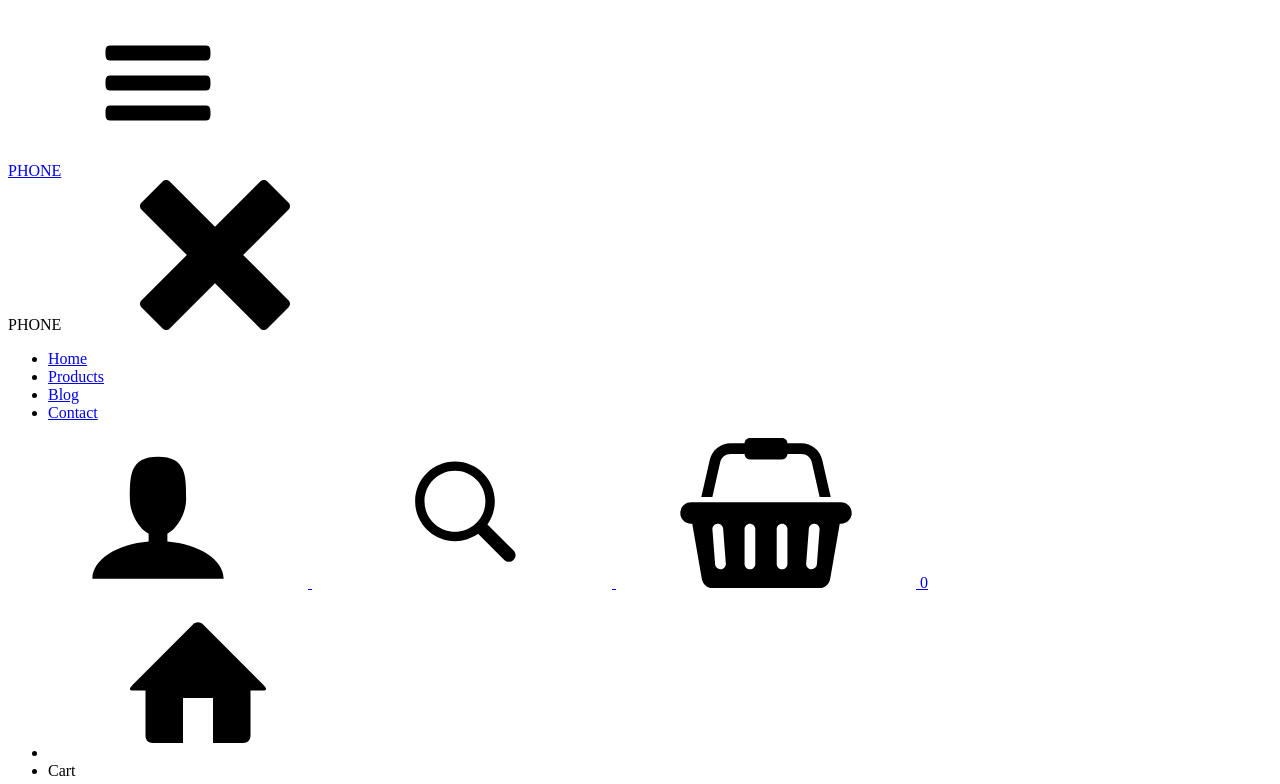
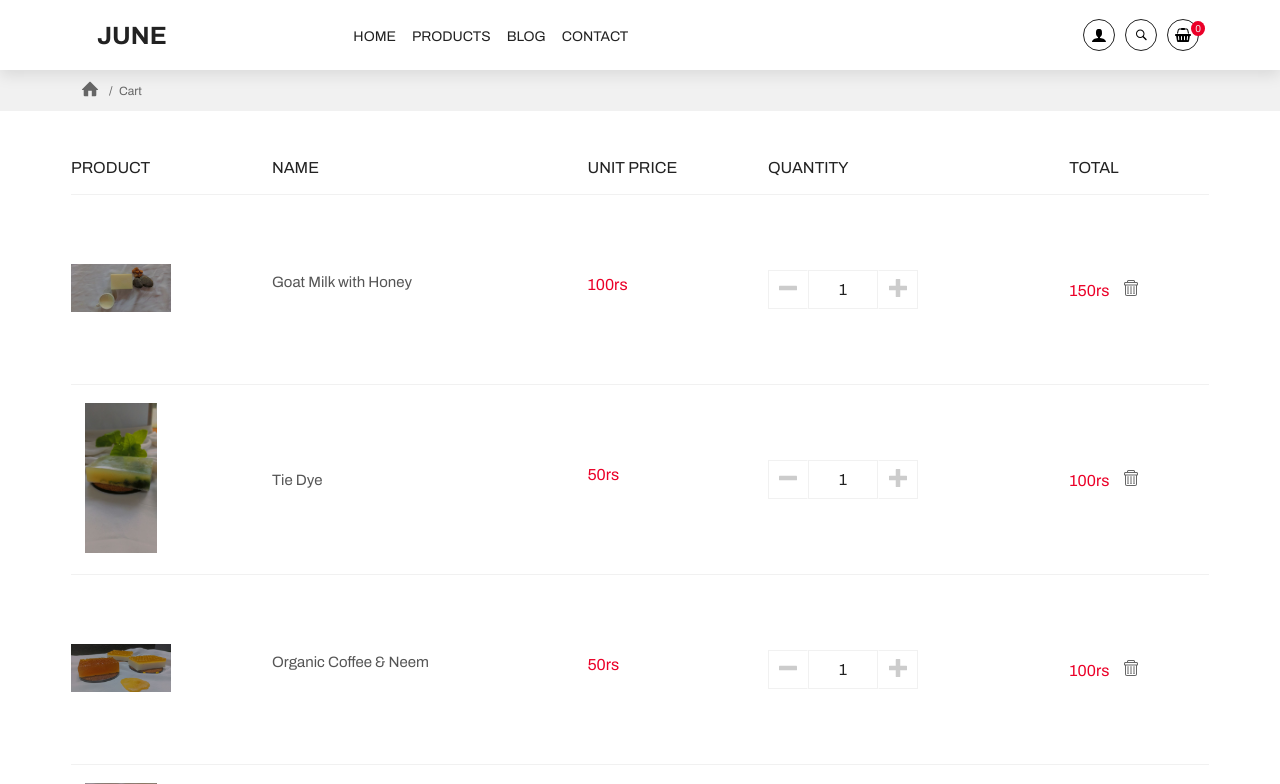
Before and after one commit to sreeraj-sc/June-Natural-Soap-Store, a PHP site: page /cart.php in a window 1280 px wide. Shown: the top 784 px of the page. Run offline with PHP 8.4, Linux system fonts and the light colour scheme; some libraries are stand-ins or nearby versions.

Commit message:
done the cart and product page

```diff
--- a/cart.php
+++ b/cart.php
@@ -19,7 +19,7 @@
 
 
     <!-- Custom StyleSheet -->
-    <link rel="stylesheet" href="styles.css" />
+    <link rel="stylesheet" href="style/home_page.css" />
 
     <title>Phone Shop</title>
 </head>
@@ -37,13 +37,13 @@
 
                     <div class="nav__logo">
                         <a href="/" class="scroll-link">
-                            PHONE
+                            JUNE
                         </a>
                     </div>
 
                     <div class="nav__menu">
                         <div class="menu__top">
-                            <span class="nav__category">PHONE</span>
+                            <span class="nav__category">JUNE</span>
                             <a href="#" class="close__toggle">
                                 <svg>
                                     <use xlink:href="./images/sprite.svg#icon-cross"></use>
@@ -67,7 +67,7 @@
                     </div>
 
                     <div class="nav__icons">
-                        <a href="#" class="icon__item">
+                        <a href="#" class="icon__item" id="login-btn" onclick="openLoginPopup()">
                             <svg class="icon__user">
                                 <use xlink:href="./images/sprite.svg#icon-user"></use>
                             </svg>
@@ -128,17 +128,16 @@
                                     <tr>
                                         <td class="product__thumbnail">
                                             <a href="#">
-                                                <img src="./images/products/iPhone/iphone6.jpeg" alt="">
+                                                <img src="./images/products/soap/product1.jpg" alt="">
                                             </a>
                                         </td>
                                         <td class="product__name">
-                                            <a href="#">Apple iPhone 11</a>
+                                            <a href="#">Goat Milk with Honey</a>
                                             <br><br>
-                                            <small>White/6.25</small>
                                         </td>
                                         <td class="product__price">
                                             <div class="price">
-                                                <span class="new__price">$250.99</span>
+                                                <span class="new__price">100rs</span>
                                             </div>
                                         </td>
                                         <td class="product__quantity">
@@ -160,7 +159,7 @@
                                         </td>
                                         <td class="product__subtotal">
                                             <div class="price">
-                                                <span class="new__price">$250.99</span>
+                                                <span class="new__price">150rs</span>
                                             </div>
                                             <a href="#" class="remove__cart-item">
                                                 <svg>
@@ -172,17 +171,15 @@
                                     <tr>
                                         <td class="product__thumbnail">
                                             <a href="#">
-                                                <img src="./images/products/sumsung/samsung5.jpeg" alt="">
+                                                <img src="./images/products/soap/product2.jpg" alt="">
                                             </a>
                                         </td>
                                         <td class="product__name">
-                                            <a href="#">Apple iPhone 11</a>
-                                            <br><br>
-                                            <small>White/6.25</small>
+                                            <a href="#">Tie Dye</a>
                                         </td>
                                         <td class="product__price">
                                             <div class="price">
-                                                <span class="new__price">$250.99</span>
+                                                <span class="new__price">50rs</span>
                                             </div>
                                         </td>
                                         <td class="product__quantity">
@@ -204,7 +201,7 @@
                                         </td>
                                         <td class="product__subtotal">
                                             <div class="price">
-                                                <span class="new__price">$250.99</span>
+                                                <span class="new__price">100rs</span>
                                             </div>
                                             <a href="#" class="remove__cart-item">
                                                 <svg>
@@ -216,17 +213,16 @@
                                     <tr>
                                         <td class="product__thumbnail">
                                             <a href="#">
-                                                <img src="./images/products/sumsung/samsung2.jpeg" alt="">
+                                                <img src="./images/products/soap/product3.jpg" alt="">
                                             </a>
                                         </td>
                                         <td class="product__name">
-                                            <a href="#">Apple iPhone 11</a>
+                                            <a href="#">Organic Coffee & Neem</a>
                                             <br><br>
-                                            <small>White/6.25</small>
                                         </td>
                                         <td class="product__price">
                                             <div class="price">
-                                                <span class="new__price">$250.99</span>
+                                                <span class="new__price">50rs</span>
                                             </div>
                                         </td>
                                         <td class="product__quantity">
@@ -248,7 +244,7 @@
                                         </td>
                                         <td class="product__subtotal">
                                             <div class="price">
-                                                <span class="new__price">$250.99</span>
+                                                <span class="new__price">100rs</span>
                                             </div>
                                             <a href="#" class="remove__cart-item">
                                                 <svg>
@@ -260,17 +256,16 @@
                                     <tr>
                                         <td class="product__thumbnail">
                                             <a href="#">
-                                                <img src="./images/products/iPhone/iphone4.jpeg" alt="">
+                                                <img src="./images/products/soap/product4.jpg" alt="">
                                             </a>
                                         </td>
                                         <td class="product__name">
-                                            <a href="#">Apple iPhone 11</a>
+                                            <a href="#">Organic Lemon</a>
                                             <br><br>
-                                            <small>White/6.25</small>
                                         </td>
                                         <td class="product__price">
                                             <div class="price">
-                                                <span class="new__price">$250.99</span>
+                                                <span class="new__price">50rs</span>
                                             </div>
                                         </td>
                                         <td class="product__quantity">
@@ -292,7 +287,7 @@
                                         </td>
                                         <td class="product__subtotal">
                                             <div class="price">
-                                                <span class="new__price">$250.99</span>
+                                                <span class="new__price">100rs</span>
                                             </div>
                                             <a href="#" class="remove__cart-item">
                                                 <svg>
@@ -311,7 +306,7 @@
                             </div>
                             <div class="check__shipping">
                                 <input type="checkbox">
-                                <span>Shipping(+7$)</span>
+                                <span>Shipping(+50rs)</span>
                             </div>
                         </div>
 
@@ -320,15 +315,15 @@
                             <ul>
                                 <li>
                                     Subtotal
-                                    <span class="new__price">$250.99</span>
+                                    <span class="new__price">1000rs</span>
                                 </li>
                                 <li>
                                     Shipping
-                                    <span>$0</span>
+                                    <span>50rs</span>
                                 </li>
                                 <li>
                                     Total
-                                    <span class="new__price">$250.99</span>
+                                    <span class="new__price">1050rs</span>
                                 </li>
                             </ul>
                             <a href="">PROCEED TO CHECKOUT</a>
@@ -348,7 +343,7 @@
                                 <use xlink:href="./images/sprite.svg#icon-airplane"></use>
                             </svg>
                         </div>
-                        <p>FREE SHIPPING WORLD WIDE</p>
+                        <p>ALL KERALA FREE SHIPPINGE</p>
                     </div>
 
                     <div class="facility__box">
@@ -357,7 +352,7 @@
                                 <use xlink:href="./images/sprite.svg#icon-credit-card-alt"></use>
                             </svg>
                         </div>
-                        <p>100% MONEY BACK GUARANTEE</p>
+                        <p>100% MONEY BACK GUARANTEE IF NOT USED</p>
                     </div>
 
                     <div class="facility__box">
@@ -381,7 +376,6 @@
             </div>
         </section>
     </main>
-
 <!-- Footer -->
 <footer id="footer" class="section footer">
     <div class="container">
@@ -418,7 +412,7 @@
                 <use xlink:href="./images/sprite.svg#icon-location"></use>
               </svg>
             </span>
-                        42 Dream House, Dreammy street, 7131 Dreamville, USA
+            Chinamaya College Of Arts, Commerce & Science <br>Near Statue Junction, Layam Road, Tripunithura, Kerala-682301, India
           </div>
           <div>
             <span>
@@ -426,7 +420,7 @@
                 <use xlink:href="./images/sprite.svg#icon-envelop"></use>
               </svg>
             </span>
-                        company@gmail.com
+            sreerajsc5@gmail.com
           </div>
           <div>
             <span>
@@ -434,7 +428,7 @@
                 <use xlink:href="./images/sprite.svg#icon-phone"></use>
               </svg>
             </span>
-                        456-456-4512
+            8848066068
           </div>
           <div>
             <span>
@@ -442,7 +436,7 @@
                 <use xlink:href="./images/sprite.svg#icon-paperplane"></use>
               </svg>
             </span>
-                        Dream City, USA
+            Kerala
           </div>
         </div>
       </div>
@@ -457,8 +451,29 @@
     </div>
     </div>
   </footer>
-
     <!-- End Footer -->
+<!-- Popup 2 (New Popup) -->
+<div class="popup2 hide__popup" id="loginPopup">
+    <div class="popup__content centered">
+        <div class="popup__close">
+            <svg>
+                <use xlink:href="./images/sprite.svg#icon-cross"></use>
+            </svg>
+        </div>
+        <div class="centered-content">
+            <div class="login-form glide">
+               <h1>June Login</h1><br>
+              <hr><br>
+              <form action="login.php" method="post">
+                <input type="text" name="username" placeholder="Username" class="popup__form">
+                <input type="password" name="password" placeholder="Password" class="popup__form">
+                <button class="submit" type="submit" id="submit">submit</button>
+              </form>
+              <p>Don't have an account? <a href="#" onclick="openRegisterPopup()"><strong>Sign Up</strong></a></p>
+            </div>
+        </div>
+    </div>
+</div>
 
     <!-- Go To -->
 
@@ -475,9 +490,9 @@
     <script src="https://unpkg.com/aos@2.3.1/dist/aos.js"></script>
 
     <!-- Custom JavaScript -->
-    <script src="./js/products.js"></script>
-    <script src="./js/index.js"></script>
-    <script src="./js/slider.js"></script>
+    <script src="./script/products.js"></script>
+    <script src="./script/index.js"></script>
+    <script src="./script/slider.js"></script>
 </body>
 
 </html>
```
Also changed, not shown: db_connection.php (deleted, +0 -11 lines), index.php (+1 -32 lines), product.php (+20 -46 lines), test2.php (deleted). Lines whose indentation alone changed are shown as unchanged.
